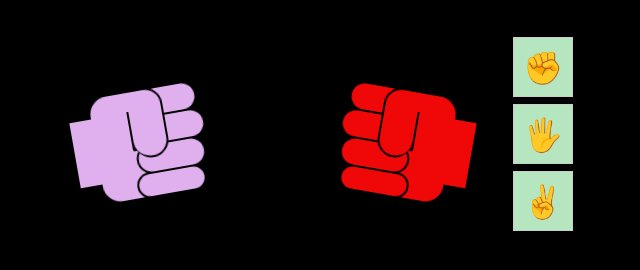
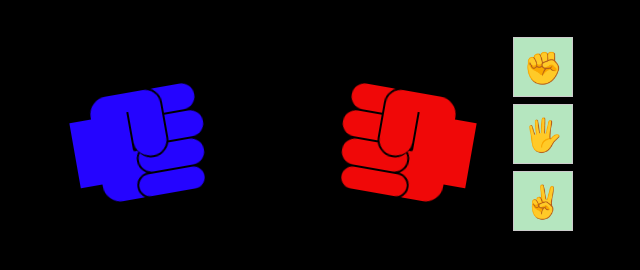
Before and after one commit to ieshiabenny123/CPproject, a plain HTML site: page index.html in a window 1280 px wide. Shown: the part 300-570 px from the top of the page, without its empty margins (352-992 px from the left). Drawn offline with nearby package versions, Linux system fonts and the light colour scheme.

Commit message:
Update CPprojectCSS.css

```diff
--- a/CPprojectCSS.css
+++ b/CPprojectCSS.css
@@ -77,7 +77,7 @@ input:checked ~ div .hand {
   position: absolute;
   box-sizing: border-box;
   border: 2px solid black;
-  background: rgb(223, 175, 238);
+  background: rgb(37, 4, 255);
   transition: all 0.1s;
 }
 
```
